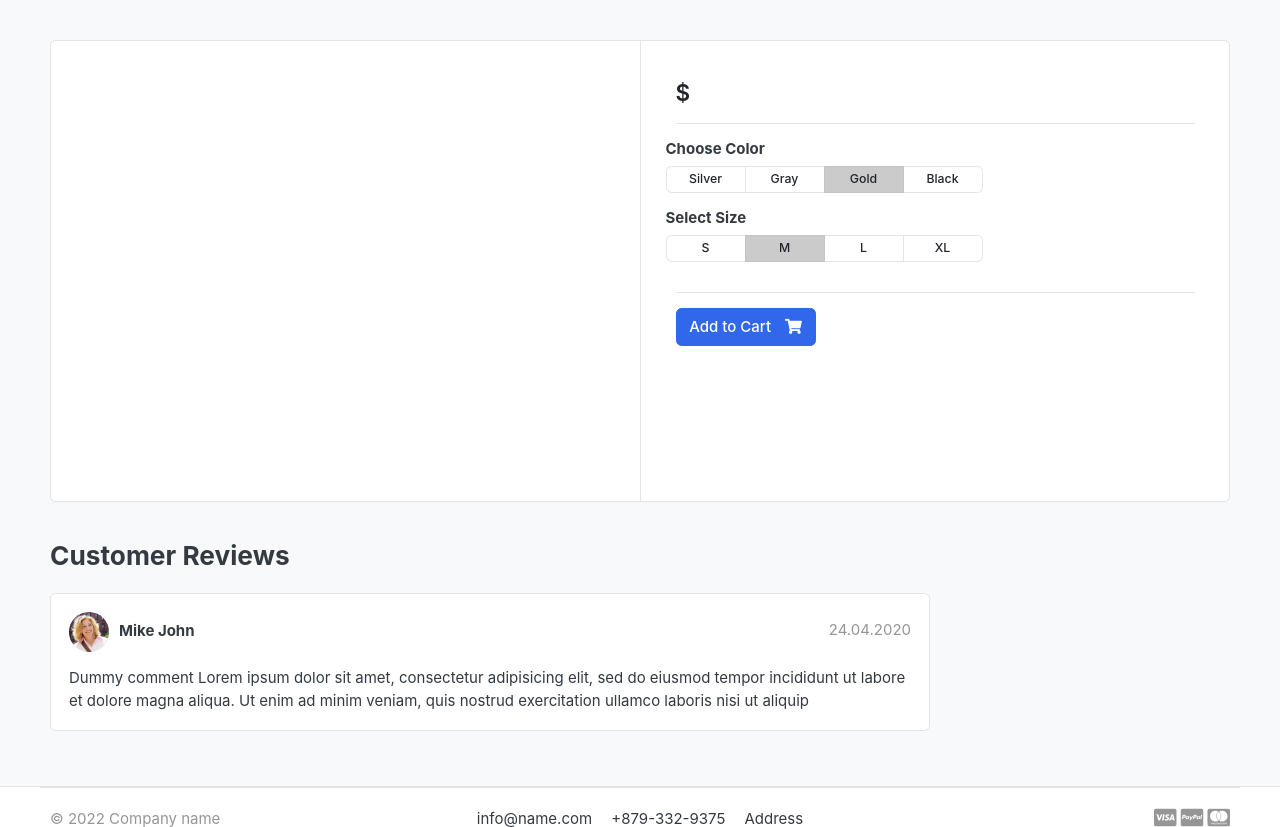
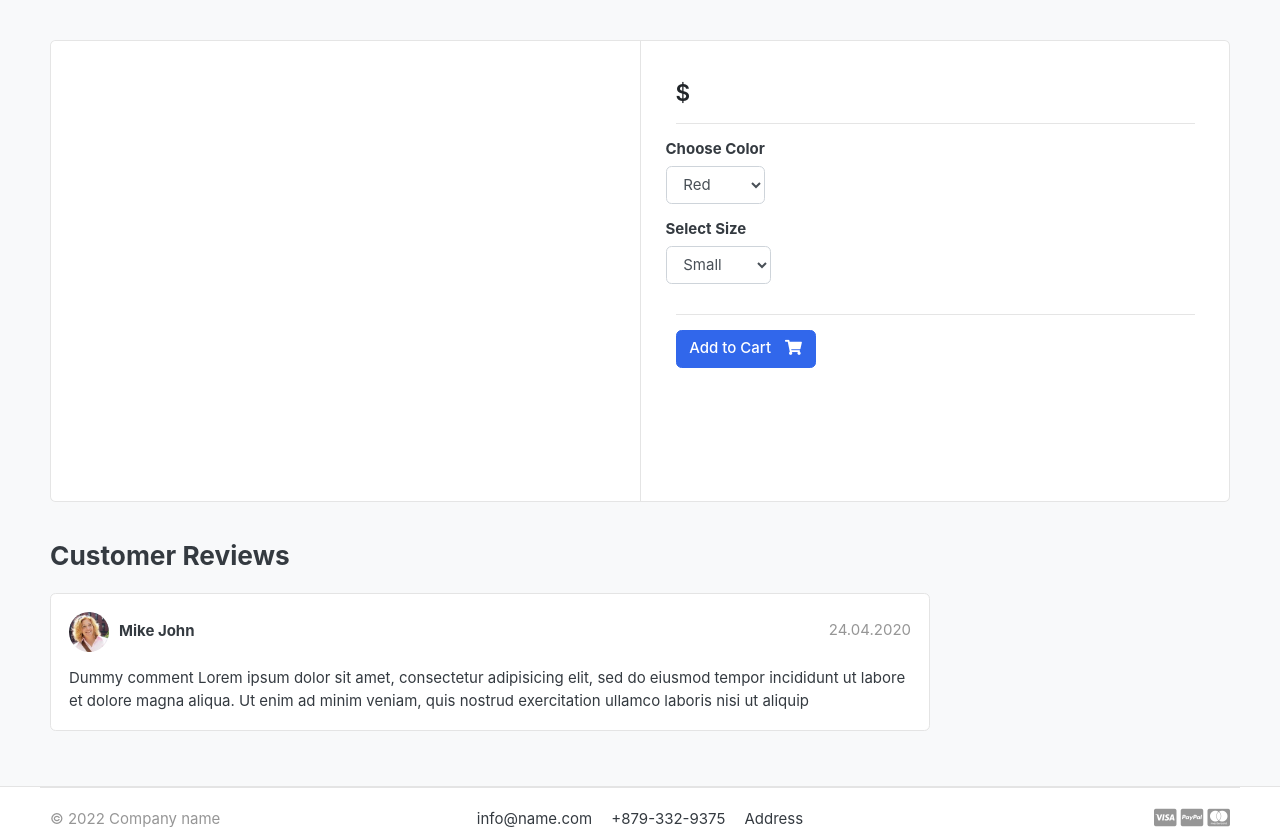
Before and after one commit to ArtyomKarapetyan/onlineshop-django, a Django app: template templates/store/product_detail.html in a window 1280 px wide. Shown: the part 118-945 px from the top of the page. Run offline with Django 3.2, Linux system fonts and the light colour scheme; the template is opened without the code that fills it, so the values that code supplies are empty; some libraries are stand-ins or nearby versions; some web fonts are replaced.

Commit message:
2_commit

```diff
--- a/carts/views.py
+++ b/carts/views.py
@@ -1,3 +1,4 @@
+from django.http import HttpResponse
 from django.shortcuts import get_object_or_404, redirect, render
 from carts.models import Cart, CartItem
 from store.models import Product
@@ -14,6 +15,11 @@ def _cart_id(request):
 
 
 def add_cart(request, product_id):
+    color = request.GET['color']
+    size = request.GET['size']
+    return HttpResponse(color + ' ' + size)
+    exit()
+
     product = Product.objects.get(id=product_id) #get the product
     try:
         cart = Cart.objects.get(cart_id=_cart_id(request)) #get the cart using the cart_id present in the session
--- a/templates/store/product_detail.html
+++ b/templates/store/product_detail.html
@@ -17,54 +17,32 @@
 </article> <!-- gallery-wrap .end// -->
 		</aside>
 		<main class="col-md-6 border-left">
+<form action="{% url 'add_cart' single_product.id %}" metod='GET'>
 	<article class="content-body">
-
 	<h2 class="title">{{ single_product.product_name }}</h2>
-
 	<div class="mb-3">
 		<var class="price h4">${{ single_product.price }}</var>
 	</div>
-
 	<p>{{ single_product.description }}</p>
-
-
 	<hr>
 		<div class="row">
 			<div class="item-option-select">
 				<h6>Choose Color</h6>
-			<div class="btn-group btn-group-sm btn-group-toggle" data-toggle="buttons">
-			  <label class="btn btn-light">
-			    <input type="radio" name="radio_color"> Silver
-			  </label>
-			  <label class="btn btn-light">
-			    <input type="radio" name="radio_color" > Gray
-			  </label>
-			  <label class="btn btn-light active">
-			    <input type="radio" name="radio_color checked"> Gold
-			  </label>
-			  <label class="btn btn-light">
-			    <input type="radio" name="radio_color"> Black
-			  </label>
-			</div>
+				<select name="color" class="form-control">
+					<option value="red">Red</option>
+					<option value="green">Green</option>
+					<option value="yellow">Yellow</option>
+				</select>
 			</div>
 		</div> <!-- row.// -->
 		<div class="row">
 			<div class="item-option-select">
 				<h6>Select Size</h6>
-			<div class="btn-group btn-group-sm btn-group-toggle" data-toggle="buttons">
-			  <label class="btn btn-light">
-			    <input type="radio" name="radio_color"> S
-			  </label>
-			  <label class="btn btn-light active">
-			    <input type="radio" name="radio_color" checked> M
-			  </label>
-			  <label class="btn btn-light">
-			    <input type="radio" name="radio_color"> L
-			  </label>
-			  <label class="btn btn-light">
-			    <input type="radio" name="radio_color"> XL
-			  </label>
-			</div>
+				<select name="size" class="form-control">
+					<option value="small">Small</option>
+					<option value="medium">Medium</option>
+					<option value="large">Large</option>
+				</select>
 			</div>
 		</div> <!-- row.// -->
 		<hr>
@@ -75,10 +53,11 @@
 				<a href="#" class="btn  btn-success"> <span class="text">Added to Cart</span> <i class="fas fa-check"></i>  </a>
 				<a href="{% url 'cart' %}" class="btn  btn-outline-primary"> <span class="text">View Cart</span> <i class="fas fa-eye"></i>  </a>
 			{% else %}
-	    <a href="{% url 'add_cart' single_product.id %}" class="btn  btn-primary"> <span class="text">Add to Cart</span> <i class="fas fa-shopping-cart"></i>  </a>
+			<button type="submit" class="btn  btn-primary"> <span class="text">Add to Cart</span> <i class="fas fa-shopping-cart"></i>  </button>
 			{% endif %}
 		{% endif %}
 	</article> <!-- product-info-aside .// -->
+</form>
 		</main> <!-- col.// -->
 	</div> <!-- row.// -->
 </div> <!-- card.// -->
```
Also changed, not shown: store/admin.py (+7 -1 lines), store/models.py (+16 -0 lines), store/migrations/0002_alter_product_id_variation.py (added). Lines whose indentation alone changed are shown as unchanged.
